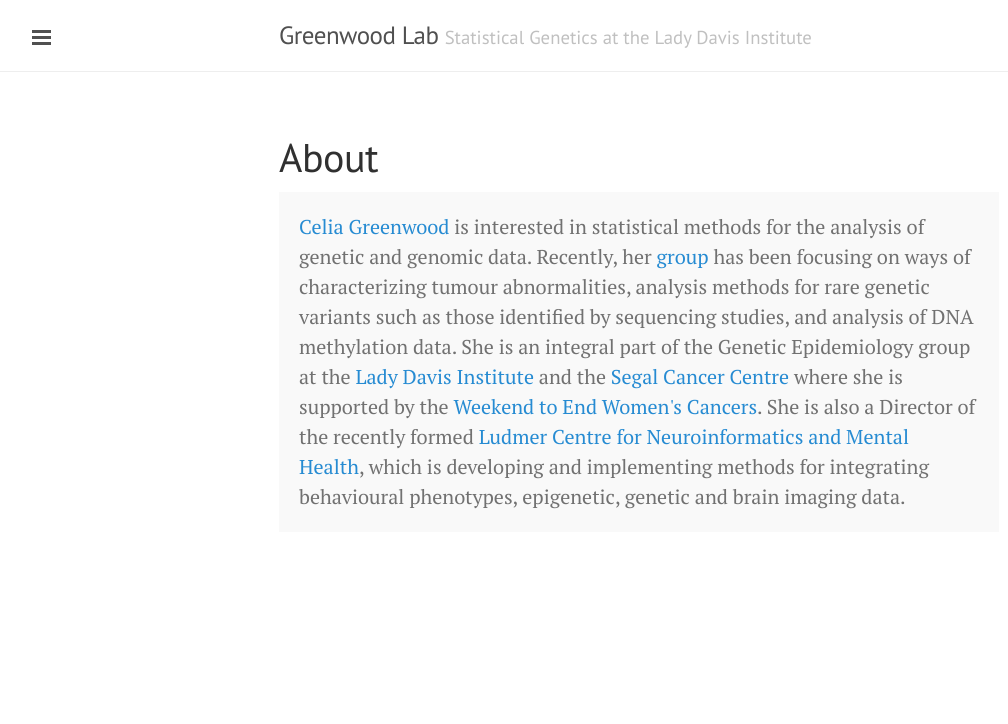
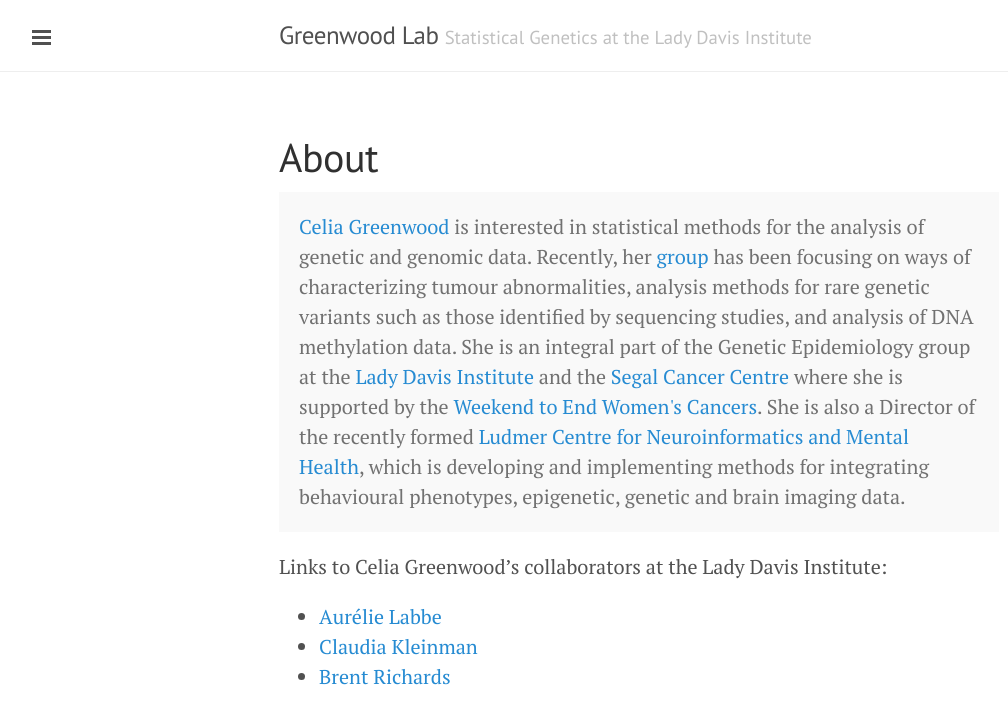
Before and after one commit to GreenwoodLab/GreenwoodLab.github.io, a Jekyll site: the page built from about.md, in a window 1280 px wide. Shown: the top 724 px of the page, without its empty margins (1-1009 px from the left). Built offline with Jekyll 4.4.1, drawn with Linux system fonts in a browser that asks for light colours.

Commit message:
added collaborators to about page

```diff
--- a/about.md
+++ b/about.md
@@ -8,3 +8,9 @@
 
 She is an integral part of the Genetic Epidemiology group at the <a href="http://www.ladydavis.ca/" target="_blank">Lady Davis Institute</a> and the <a href="http://www.jgh.ca/en/SegalCancerCentre" target="_blank">Segal Cancer Centre</a> where she is supported by the <a href="http://www.endcancer.ca/index.html" target="_blank">Weekend to End Women's Cancers</a>. She is also a Director of the recently formed <a href="http://www.douglas.qc.ca/news/1220?locale=en" target="_blank">Ludmer Centre for Neuroinformatics and Mental Health</a>, which is developing and implementing methods for integrating behavioural phenotypes, epigenetic, genetic and brain imaging data.
 </p>
+
+Links to Celia Greenwood's collaborators at the Lady Davis Institute:
+
+* [Aur&eacute;lie Labbe](http://www.medicine.mcgill.ca/epidemiology/labbe/index.html)
+* [Claudia Kleinman](http://functionalgenomics.ca/Home.html)
+* [Brent Richards](https://www.mcgill.ca/genepi/richards-lab)
```
